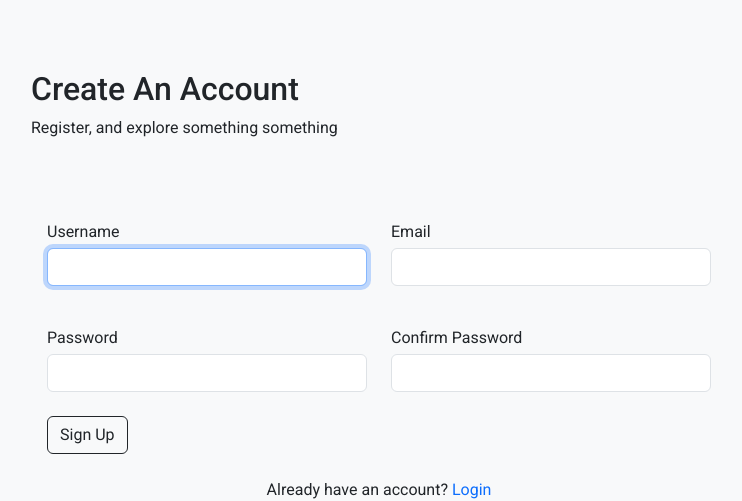
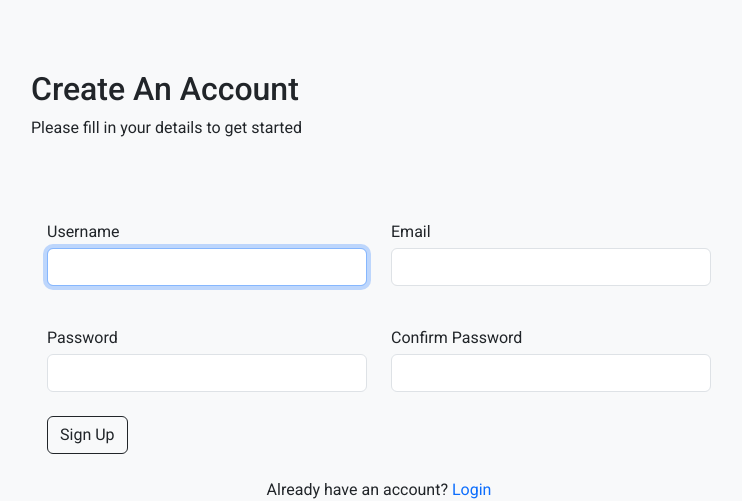
Before and after one commit to raed-nimer/CI-django-tech-blog, a Django app: page /accounts/register/ in a window 1280 px wide. Shown: the part 56-557 px from the top of the page, without its empty margins (261-1003 px from the left). Run offline with Django 5.2, Linux system fonts and the light colour scheme.

Commit message:
Update content on register page

```diff
--- a/accounts/templates/accounts/register.html
+++ b/accounts/templates/accounts/register.html
@@ -5,7 +5,7 @@
         <div style="margin-top: 70px;">
             <div style="">
                 <h2 class="mt-4">Create An Account</h2>
-                <p>Register, and explore something something</p>
+                <p>Please fill in your details to get started</p>
                 <form method="POST" style="margin: 4rem 1rem;">
                     {% csrf_token %}
                     {% if form.non_field_errors %}
```
